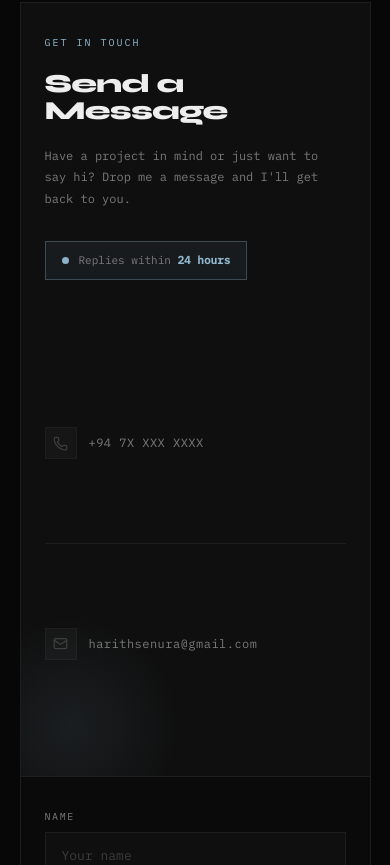
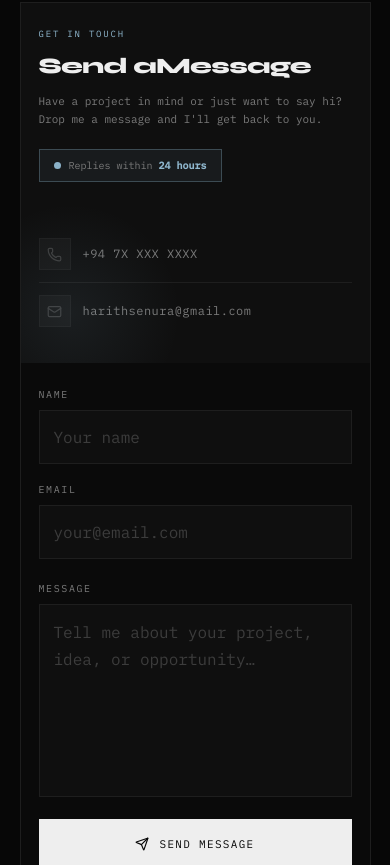
Before and after one commit to harithsenura/P, a Next.js app: page / in a window 390 px wide. Shown: the part 6439-7304 px from the top of the page. Built offline with nearby package versions, Linux system fonts and the light colour scheme.

Commit message:
change something in hero section

```diff
--- a/src/app/globals.css
+++ b/src/app/globals.css
@@ -2169,47 +2169,60 @@ section {
   .wwm-panel-left {
     border-right: none;
     border-bottom: 1px solid var(--border);
-    padding: 40px 36px;
+    padding: 36px 32px;
+  }
+
+  .wwm-panel-heading {
+    font-size: 28px;
+  }
+
+  .wwm-panel-heading br {
+    display: none;
+  }
+
+  .wwm-panel-desc {
+    margin-bottom: 24px;
+  }
+
+  .wwm-response-badge {
+    margin-bottom: 28px;
   }
 
   .wwm-contact-info {
-    margin-top: 28px;
+    margin-top: 24px;
     flex-direction: row;
     flex-wrap: wrap;
     gap: 0;
   }
 
   .wwm-info-row {
-    flex: 1 1 200px;
-    border-bottom: 1px solid var(--border);
+    flex: 1 1 auto;
+    min-width: 0;
     padding: 14px 0;
+    border-bottom: none;
+  }
+
+  .wwm-info-row:first-child {
+    padding-right: 24px;
+    border-right: 1px solid var(--border);
+    margin-right: 24px;
   }
 
   .wwm-panel-right {
-    padding: 40px 36px;
+    padding: 36px 32px;
   }
 
   .wwm-social-grid {
     grid-template-columns: repeat(3, 1fr);
   }
 
-  /* Fix border on social cards */
   .wwm-social-card {
-    border-right: none;
-  }
-
-  .wwm-social-card:last-child {
-    border-right: none;
-  }
-
-  /* Add right border to every 3rd card */
-  .wwm-social-card:nth-child(3n) {
-    border-right: 1px solid var(--border);
-  }
-
-  /* Bottom border for top row */
-  .wwm-social-card:nth-child(-n+3) {
+    border: 1px solid var(--border);
     border-bottom: none;
+  }
+
+  .wwm-social-card:nth-child(n+4) {
+    border-bottom: 1px solid var(--border);
   }
 }
 
@@ -2217,35 +2230,91 @@ section {
 @media (max-width: 680px) {
   .wwm-contact-panel {
     margin-top: 48px;
+    border: none;
   }
 
   .wwm-panel-left {
-    padding: 32px 24px;
+    padding: 28px 20px;
+    border: 1px solid var(--border);
+    border-bottom: none;
+  }
+
+  .wwm-panel-heading {
+    font-size: 24px;
+    margin-bottom: 14px;
+  }
+
+  .wwm-panel-desc {
+    font-size: 11px;
+    margin-bottom: 20px;
+    line-height: 1.7;
+  }
+
+  .wwm-response-badge {
+    font-size: 10px;
+    padding: 8px 14px;
+    margin-bottom: 24px;
+    gap: 8px;
+  }
+
+  .wwm-contact-info {
+    flex-direction: column;
+    margin-top: 20px;
+    gap: 0;
+  }
+
+  .wwm-info-row {
+    padding: 12px 0;
+    border-bottom: 1px solid var(--border);
+    min-width: 0;
+  }
+
+  .wwm-info-row:first-child {
+    padding-right: 0;
+    border-right: none;
+    margin-right: 0;
+  }
+
+  .wwm-info-row:last-child {
+    border-bottom: none;
+  }
+
+  .wwm-info-text {
+    white-space: nowrap;
+    overflow: hidden;
+    text-overflow: ellipsis;
+    min-width: 0;
   }
 
   .wwm-panel-right {
-    padding: 32px 24px;
+    padding: 28px 20px;
+    border: 1px solid var(--border);
+    border-top: none;
   }
 
   .wwm-field-row {
     grid-template-columns: 1fr;
-    gap: 22px;
+    gap: 18px;
+  }
+
+  .wwm-input {
+    font-size: 16px;
+    padding: 14px 14px;
+  }
+
+  .wwm-textarea {
+    min-height: 120px;
   }
 
   .wwm-submit {
     width: 100%;
     align-self: stretch;
-  }
-
-  .wwm-contact-info {
-    flex-direction: column;
-  }
-
-  .wwm-info-text {
-    white-space: normal;
-    overflow: visible;
-    text-overflow: initial;
-    word-break: break-all;
+    height: 50px;
+  }
+
+  .wwm-success {
+    padding: 48px 16px;
+    min-height: 260px;
   }
 
   .wwm-social-section {
@@ -2256,26 +2325,47 @@ section {
     grid-template-columns: repeat(2, 1fr);
   }
 
-  /* Reset all borders then re-add */
   .wwm-social-card {
-    border-right: none;
-  }
-
-  .wwm-social-card:nth-child(3n) {
-    border-right: none;
-  }
-
-  .wwm-social-card:nth-child(even) {
-    border-right: 1px solid var(--border);
-  }
-
-  .wwm-social-card:last-child {
-    border-right: 1px solid var(--border);
+    border: 1px solid var(--border);
+    border-bottom: none;
+    padding: 24px 16px 20px;
+  }
+
+  /* Last row gets bottom border */
+  .wwm-social-card:nth-last-child(-n+2) {
+    border-bottom: 1px solid var(--border);
+  }
+
+  /* Single remaining card (5th) gets full bottom border */
+  .wwm-social-card:last-child:nth-child(odd) {
+    grid-column: 1 / -1;
+    flex-direction: row;
+    justify-content: center;
+    padding: 20px 24px;
+    gap: 14px;
+    border-bottom: 1px solid var(--border);
   }
 }
 
 /* ── Responsive: 420px (small phones) ── */
 @media (max-width: 420px) {
+  .wwm-panel-left {
+    padding: 24px 18px;
+  }
+
+  .wwm-panel-right {
+    padding: 24px 18px;
+  }
+
+  .wwm-panel-heading {
+    font-size: 22px;
+  }
+
+  .wwm-panel-eyebrow {
+    font-size: 9px;
+    margin-bottom: 14px;
+  }
+
   .wwm-social-grid {
     grid-template-columns: 1fr;
   }
@@ -2283,25 +2373,42 @@ section {
   .wwm-social-card {
     flex-direction: row;
     justify-content: flex-start;
-    padding: 18px 20px;
-    gap: 16px;
-    border-right: 1px solid var(--border) !important;
+    padding: 16px 18px;
+    gap: 14px;
+    border: 1px solid var(--border);
     border-bottom: none;
-    border-top: none;
-  }
-
-  .wwm-social-card:first-child {
-    border-top: 1px solid var(--border);
+  }
+
+  .wwm-social-card:last-child {
+    border-bottom: 1px solid var(--border);
+    grid-column: auto;
+    justify-content: flex-start;
+  }
+
+  .wwm-sc-icon {
+    width: 40px;
+    height: 40px;
+  }
+
+  .wwm-sc-icon svg {
+    width: 18px;
+    height: 18px;
+  }
+
+  .wwm-sc-name {
+    font-size: 10px;
   }
 
   .wwm-sc-arrow {
     margin-left: auto;
+    font-size: 12px;
   }
 
   .wwm-sc-sub {
     display: none;
   }
 }
+
 
 /* ══ CONTACT ════════════════════════════════════════════════ */
 #contact {
```
